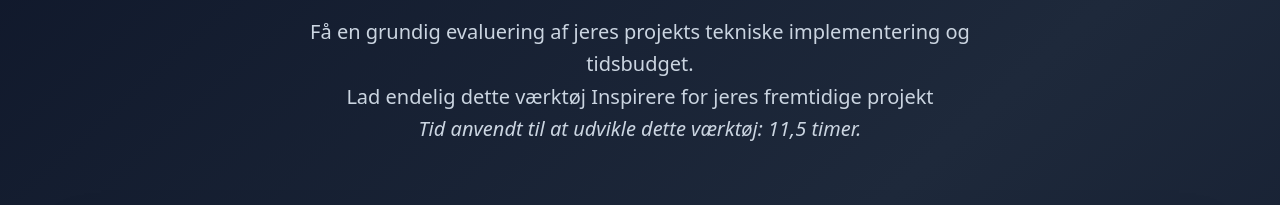
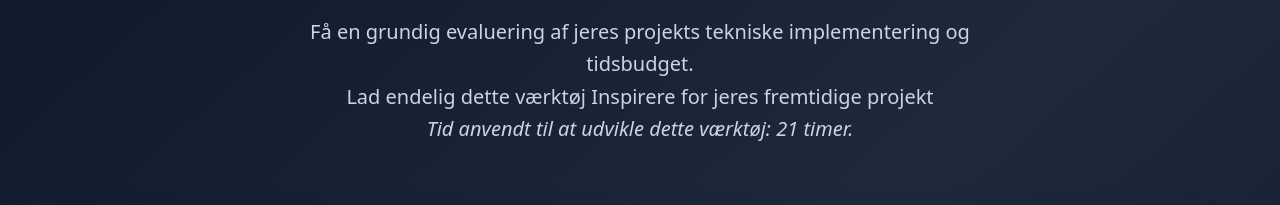
Before and after one commit to PValentinoo/PV-automations, a React (Vite) app: page / in a window 1280 px wide. Shown: the part 5706-5911 px from the top of the page. Built offline with nearby package versions, Linux system fonts and the light colour scheme.

Commit message:
Prisjustering

```diff
--- a/src/components/AIProjectEvaluation.tsx
+++ b/src/components/AIProjectEvaluation.tsx
@@ -132,7 +132,7 @@ const AIProjectEvaluation = () => {
             <p className="text-xl text-slate-300 max-w-3xl mx-auto leading-relaxed">
               Få en grundig evaluering af jeres projekts tekniske implementering og tidsbudget. <br />
               Lad endelig dette værktøj Inspirere for jeres fremtidige projekt  <br />
-              <i>Tid anvendt til at udvikle dette værktøj: 11,5 timer.</i> <br />
+              <i>Tid anvendt til at udvikle dette værktøj: 21 timer.</i> <br />
 
             </p>
           </div>
```
